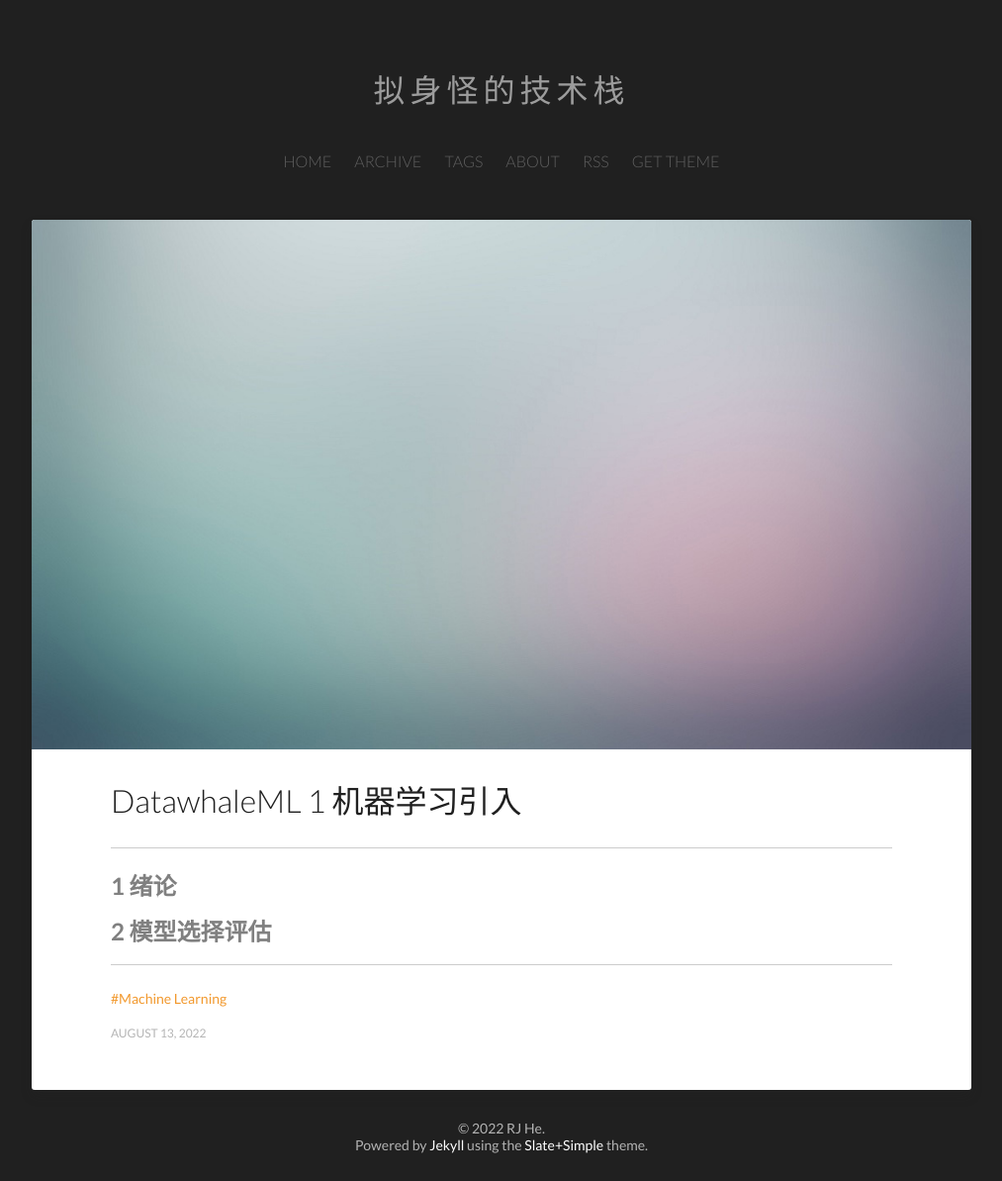
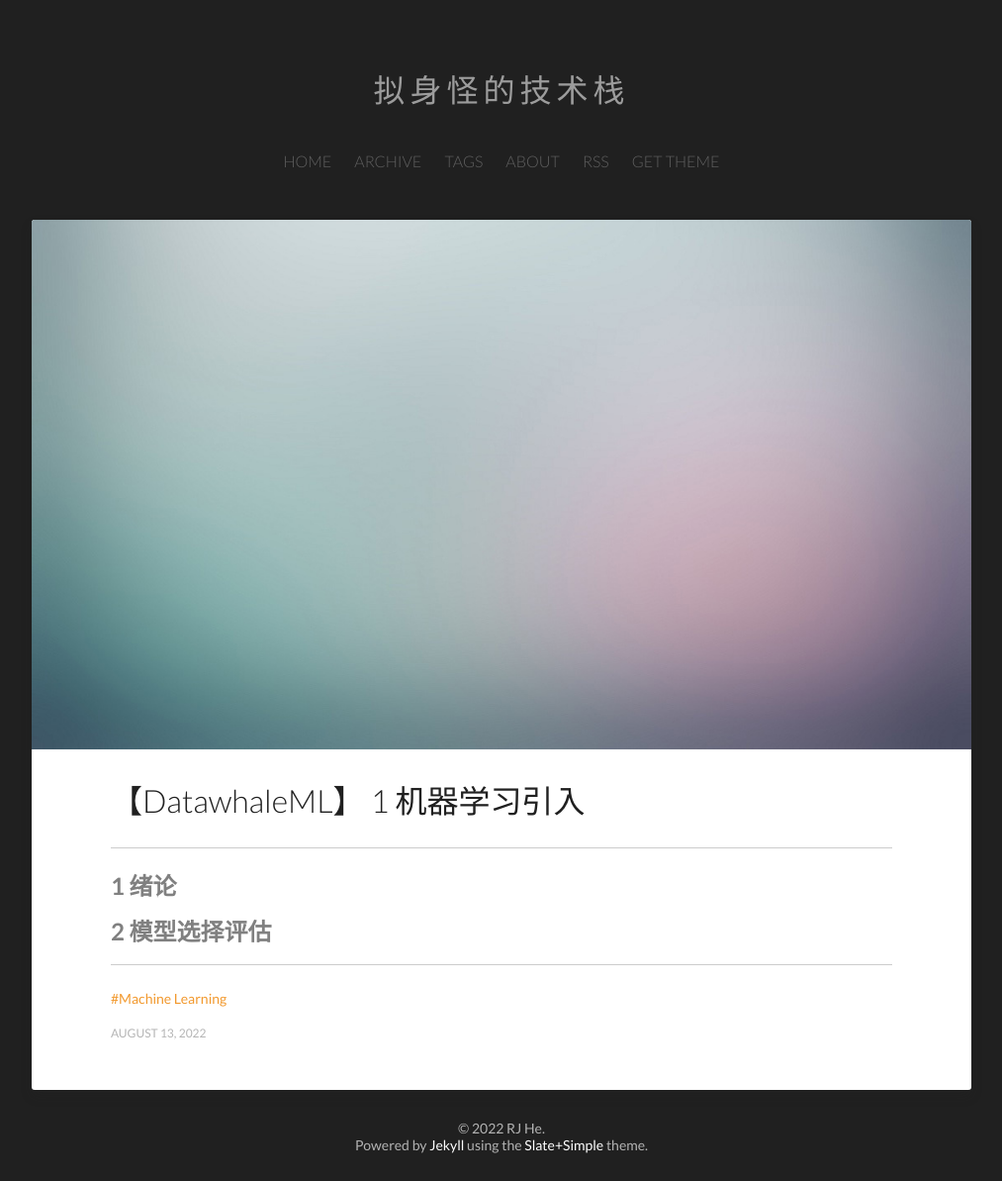
Before and after one commit to hrjtju/hrjtju.github.io, a Jekyll site: the page built from _posts/2022-08-13-DatawhaleML-1.md, in a window 1280 px wide. Shown: the whole page at 99% size, without its empty margins (133-1146 px from the left). Built offline with Jekyll 4.4.1, drawn with Linux system fonts in a browser that asks for light colours.

```diff
--- a/_posts/2022-08-13-DatawhaleML-1.md
+++ b/_posts/2022-08-13-DatawhaleML-1.md
@@ -1,7 +1,7 @@
 ---
 layout: post
 categories: posts
-title: DatawhaleML 1 机器学习引入
+title: 【DatawhaleML】 1 机器学习引入
 featured-image: /images/2016-11-19/abstract-1.jpg
 tags: [Machine Learning]
 date-string: AUGUST 13, 2022
```
